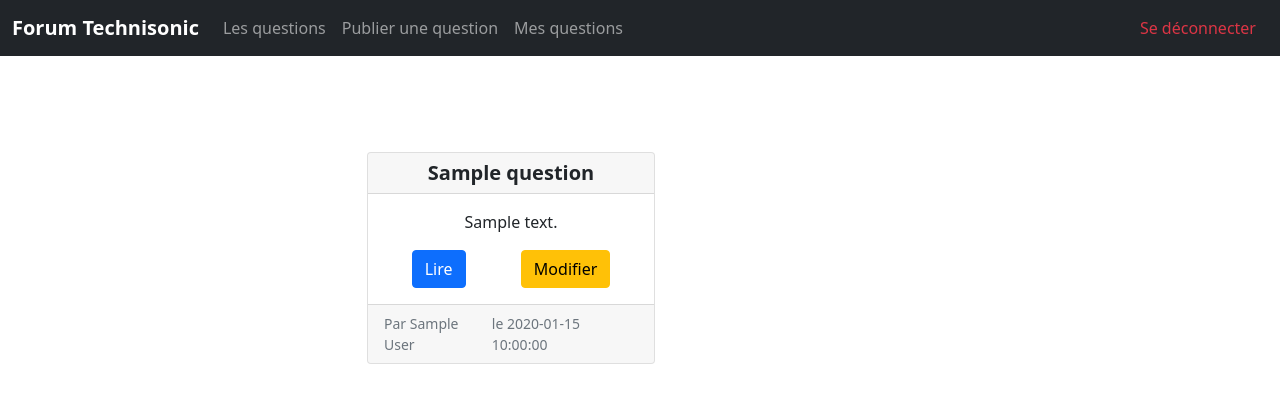
After one commit to Papoel/Forum, a PHP site: page /my-questions.php in a window 1280 px wide. The commit adds this page. Shown: the top 411 px of the page. Run offline with PHP 8.4, Linux system fonts and the light colour scheme; the visitor is signed in with stand-in values (Sample User, id 1); tables that the repository leaves empty or names only in its code hold one stand-in row (values such as "Sample post").

Commit message:
afficher les questions posées par sois même

```diff
--- /dev/null
+++ b/controller/questions/myQuestionsController.php
@@ -0,0 +1,7 @@
+<?php
+
+require('models/database.php');
+
+// Récupérer les questions posé par l'utilisateur connecté grâce à la session
+$getAllMyQuestions = $db->prepare('SELECT id, title, description, pseudo_author, date_publication FROM questions WHERE id_author = ?');
+$getAllMyQuestions->execute(array($_SESSION['id']));
--- a/controller/questions/publishQuestionController.php
+++ b/controller/questions/publishQuestionController.php
@@ -2,7 +2,7 @@
 session_start();
 require('models/database.php');
 
-var_dump($_SESSION['id'], $_SESSION['pseudo']);
+// var_dump($_SESSION['id'], $_SESSION['pseudo']);
 
 //Valider le formulaire
 if (isset($_POST['validate'])) {
--- a/includes/navbar.php
+++ b/includes/navbar.php
@@ -12,6 +12,9 @@
             <li class="nav-item">
                <a class="nav-link" href="publish-question.php">Publier une question</a>
             </li>
+            <li class="nav-item">
+               <a class="nav-link" href="my-questions.php">Mes questions</a>
+            </li>
          </ul>
 
          <ul class="navbar-nav ms-auto me-1">
--- a/index.php
+++ b/index.php
@@ -2,7 +2,7 @@
 // session_start();
 require 'controller/users/securityController.php';
 
-var_dump($_SESSION['id'], $_SESSION['pseudo']);
+// var_dump($_SESSION['id'], $_SESSION['pseudo']);
 
 /*
    $_SESSION['auth']      = true;
--- a/models/database.php
+++ b/models/database.php
@@ -1,6 +1,7 @@
 <?php
 
 try {
+   session_start();
    $db = new PDO('mysql:host=localhost; dbname=forum; charset=utf8', 'root', '');
 } catch (Exception $e) {
    die ("Une erreur s'est produite : " .$e->getMessage());
--- /dev/null
+++ b/my-questions.php
@@ -0,0 +1,43 @@
+<?php
+require('controller/questions/myQuestionsController.php');
+require('controller/users/securityController.php');
+?>
+
+<!DOCTYPE html>
+<html lang="fr">
+<?php include 'includes/head.php' ?>
+
+<body>
+   <?php include 'includes/navbar.php' ?>
+
+   <br><br>
+
+   <div class="container">
+      <?php while ($question = $getAllMyQuestions->fetch()) { ?>
+         <div class="row py-lg-5">
+            <div class="col-lg-6 col-md-8 mx-auto">
+               <div class="card" style="width:18rem;">
+                  <h5 class="card-header text-center fw-bold">
+                     <?= $question['title']; ?>
+                  </h5>
+                  <div class="card-body">
+                     <p class="card-text text-center">
+                        <?= $question['description']; ?>
+                     </p>
+                     <div class="d-flex justify-content-around">
+                        <a href="#" class="btn btn-primary">Lire</a>
+                        <a href="#" class="btn btn-warning">Modifier</a>
+                     </div>
+                  </div>
+                  <div class="card-footer d-flex justify-content-between">
+                     <small class="text-muted"> Par <?= $question['pseudo_author']; ?> </small>
+                     <small class="text-muted"> le <?= $question['date_publication']; ?> </small>
+                  </div>
+               </div>
+            </div>
+         <?php } ?>
+         </div>
+   </div>
+</body>
+
+</html>
```
Also changed, not shown: 1 other file.
